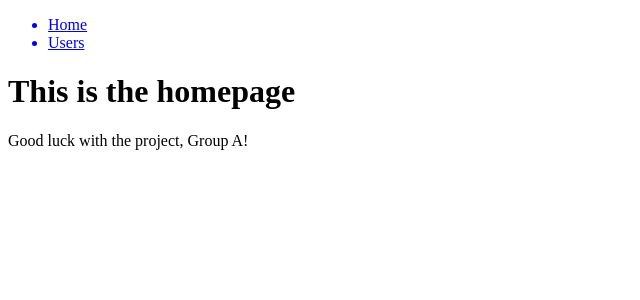
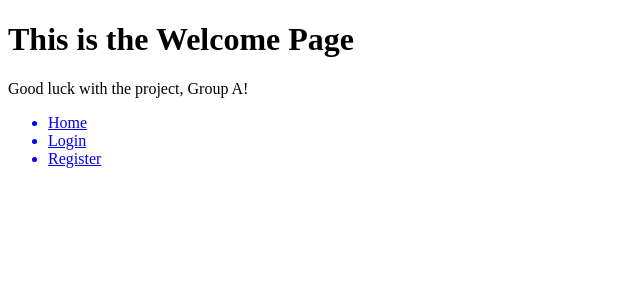
Before and after one commit to odrinl/social-network, a React app in the folder client/: page / in a window 1280 px wide. Shown: the top 300 px of the page, without its empty margins (0-640 px from the left). Built offline with nearby package versions, Linux system fonts and the light colour scheme.

Commit message:
update-routes

```diff
--- a/client/src/App.jsx
+++ b/client/src/App.jsx
@@ -1,18 +1,20 @@
 import React from "react";
 import { Routes, Route } from "react-router-dom";
-import Nav from "./components/Nav";
 import Home from "./pages/Home/Home";
 import CreateUser from "./pages/User/CreateUser";
 import UserList from "./pages/User/UserList";
+import Welcome from "./pages/Home/Welcome";
+import Login from "./pages/Home/Login";
 
 const App = () => {
   return (
     <>
-      <Nav />
       <Routes>
-        <Route path="/" element={<Home />} />
-        <Route path="/user" element={<UserList />} />
-        <Route path="/user/create" element={<CreateUser />} />
+        <Route path="/" element={<Welcome />} />
+        <Route path="/home" element={<Home />} />
+        <Route path="/home/users" element={<UserList />} />
+        <Route path="/login" element={<Login />} />
+        <Route path="/register" element={<CreateUser />} />
       </Routes>
     </>
   );
--- a/client/src/pages/Home/Home.jsx
+++ b/client/src/pages/Home/Home.jsx
@@ -1,4 +1,5 @@
 import React from "react";
+import { Link } from "react-router-dom";
 
 import TEST_ID from "./Home.testid";
 
@@ -8,6 +9,7 @@ const Home = () => {
       <h1>This is the homepage</h1>
 
       <p>Good luck with the project, Group A!</p>
+      <Link to="/home/users">Users</Link>
     </div>
   );
 };
--- /dev/null
+++ b/client/src/pages/Home/Login.jsx
@@ -0,0 +1,12 @@
+import React from "react";
+
+const Login = () => {
+  return (
+    <div>
+      <h1>This is the Login</h1>
+      <p>here you can login to your account</p>
+    </div>
+  );
+};
+
+export default Login;
--- /dev/null
+++ b/client/src/pages/Home/Welcome.jsx
@@ -0,0 +1,25 @@
+import React from "react";
+import { Link } from "react-router-dom";
+
+const Welcome = () => {
+  return (
+    <div>
+      <h1>This is the Welcome Page</h1>
+      <p>Good luck with the project, Group A!</p>
+
+      <ul>
+        <Link to="/home">
+          <li>Home</li>
+        </Link>
+        <Link to="/login">
+          <li>Login</li>
+        </Link>
+        <Link to="/register">
+          <li>Register</li>
+        </Link>
+      </ul>
+    </div>
+  );
+};
+
+export default Welcome;
```
